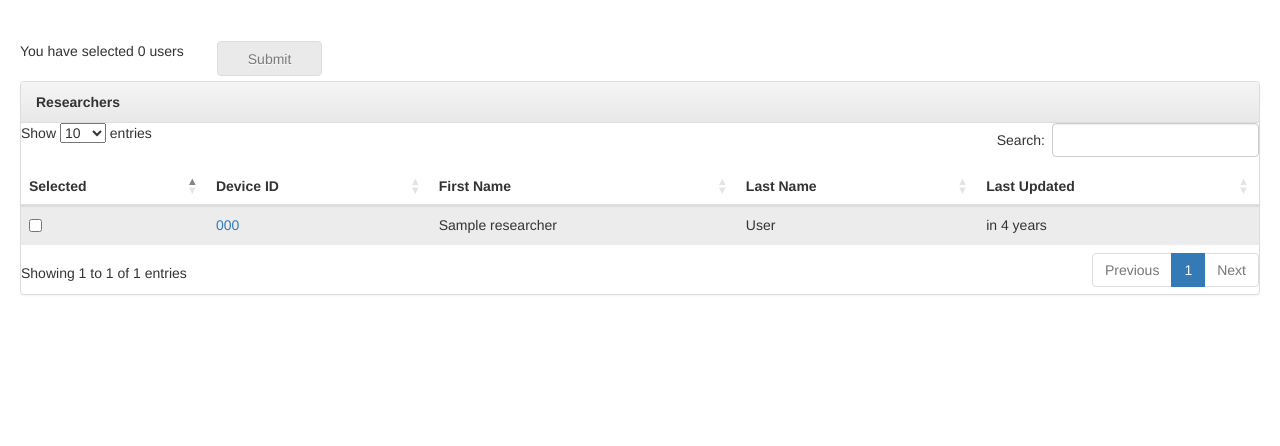
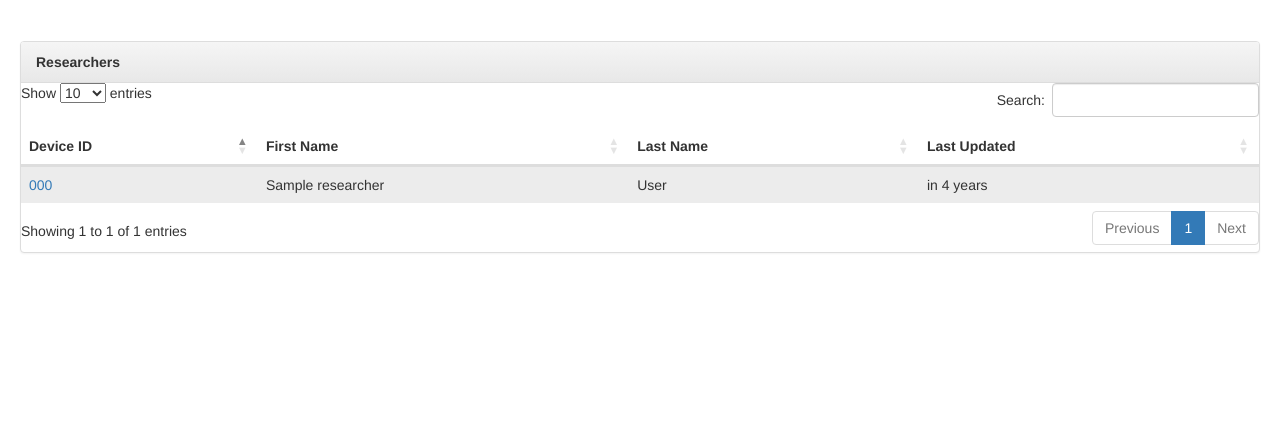
Before and after one commit to gdimitris/FleetManagerBackend, a Flask app: page / in a window 1280 px wide. Shown: the part 51-497 px from the top of the page. Run offline with Flask 2, Linux system fonts and the light colour scheme; tables that the repository leaves empty hold one stand-in row (values such as "Sample post"); some libraries are stand-ins or nearby versions.

Commit message:
Changed the way elements are selected

```diff
--- a/Application/templates/users.html
+++ b/Application/templates/users.html
@@ -12,14 +12,14 @@
 
 {% if researchers: %}
 <form id="user-form" method="post" action="/multiselect_users">
-<div class="row" style="margin-bottom:5px;">
+<div class="row" style="margin-bottom:5px;" hidden>
     <p class="col-md-2" id="user-form-text"> </p><button id="users-form-button" onclick="clear_search();" class="btn btn-default col-md-1" style="height:35px;" disabled>Submit</button>
 </div>
     <div class="panel panel-default">
         <div class="panel-heading"><b>Researchers</b></div>
             <table class="table table-striped" id="user-table">
                 <thead>
-                    <th>Selected</th>
+                    <!--<th hidden>Selected</th>-->
                     <th>Device ID</th>
                     <th>First Name</th>
                     <th>Last Name</th>
@@ -28,7 +28,7 @@
                 <tbody>
                     {% for researcher in researchers: %}
                         <tr>
-                            <td> <input type="checkbox" name="check" value="{{researcher.phone_id}}" onclick="count_selected(this);"></td>
+                            <!--<td> <input type="checkbox" name="check" value="{{researcher.phone_id}}" hidden></td>-->
                             <td> <a href="{{ url_for('show_device_locations', device_id=researcher.phone_id) }}">  {{ researcher.phone_id }}  </a> </td>
                             <td> {{ researcher.name }}</td>
                             <td> {{ researcher.surname }}</td>
@@ -55,53 +55,34 @@
                 ]
              }
         );
+
+
+        $('#user-table tbody').on( 'click', 'tr', function () {
+            $(this).toggleClass('info');
+            var num_selected = user_table.rows(' .info').data().length;
+            console.log($(this).children("input"));
+            updateText(num_selected);
+            toggleButton(num_selected);
+        } );
+
+        updateText(0);
     });
 
 </script>
 
 <script>
-function clear_search(){
-    console.log("Clear was called");
-    $('input.form-control').val('');
-    user_table.search( '' ).columns().search( '' ).draw();
-    $('#user-form').submit()
-}
-</script>
-
-<script>
-    var selected_checkboxes;
-    function count_selected(checkbox){
-        if(checkbox.checked)
-            selected_checkboxes++;
-        else
-            selected_checkboxes--;
-        toggleButton();
-        updateText();
-    }
-
-    function toggleButton(){
+    function toggleButton(selected_checkboxes){
         if(selected_checkboxes<1)
             $('#users-form-button').prop('disabled', true);
         else
             $('#users-form-button').prop('disabled', false);
     }
 
-    function updateText(){
-        $('#user-form-text').html("You have selected "+selected_checkboxes+" users");
+    function updateText(selected){
+        $('#user-form-text').html("You have selected "+selected+" users");
     }
 
 
-    function deselectAllCheckboxes(){
-        $('input:checkbox').removeAttr('checked');
-        selected_checkboxes = 0;
-    }
-
-    function initialize(){
-        deselectAllCheckboxes();
-        updateText();
-    }
-
-    initialize();
 </script>
 
 {% endblock %}
```
